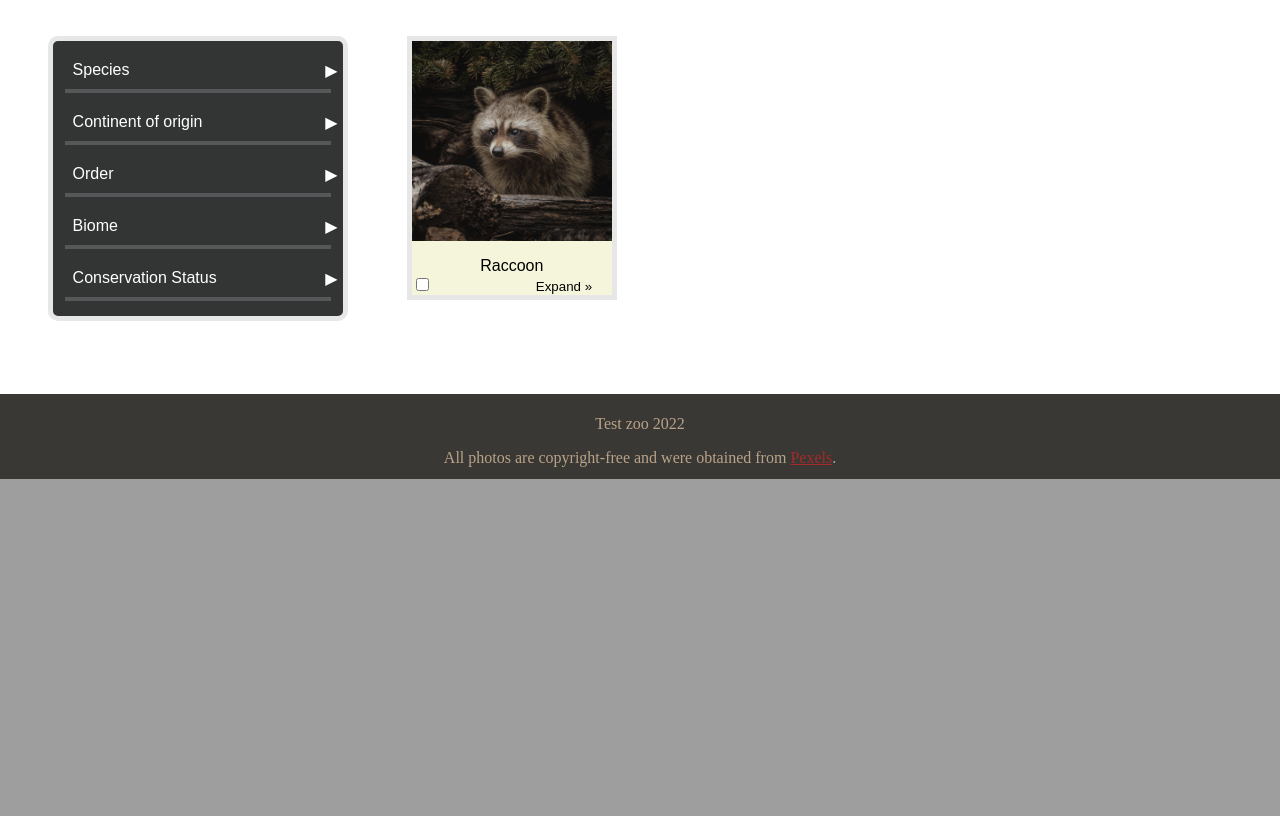
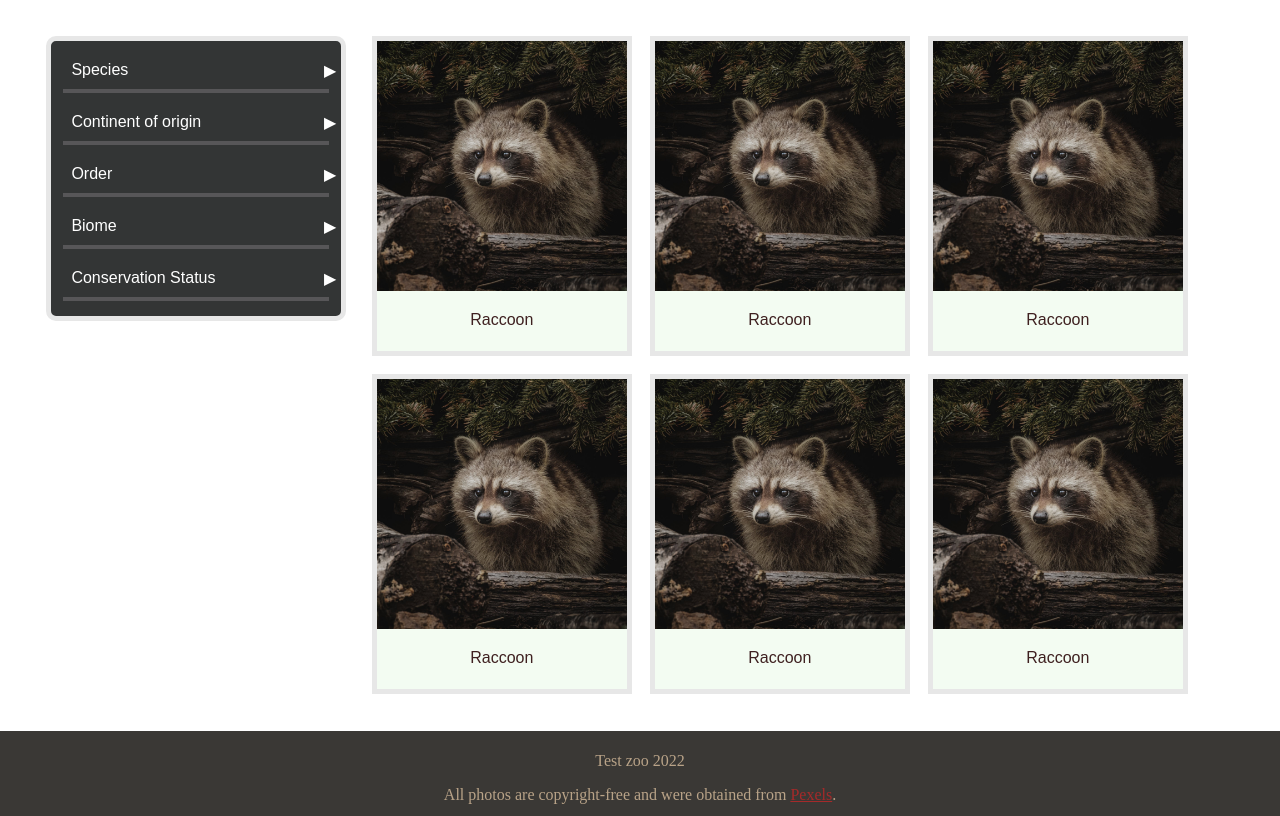
Before and after one commit to Lupu-MarineiGabrielB2/TW2022, a PHP site: page /animals.html in a window 1280 px wide. Shown: the part 460-1276 px from the top of the page. Before the commit the page ends 939 px from the top, so only its background shows below. Run offline with PHP 8.4, Linux system fonts and the light colour scheme.

Commit message:
tiles v2

```diff
--- /dev/null
+++ b/meow/animal_template.html
@@ -0,0 +1 @@
+<P> Raccoon...</P>
--- a/meow/animals.html
+++ b/meow/animals.html
@@ -192,18 +192,61 @@
 
 <!-- template tile for: 1.animal picture and name; 2.basic info about said animal -->
 <div class="tile_set">
-  <div class="tile">
-    <img class="animal_img" src="pictures/raccoon.jpeg" alt="Raccoon">
-    <div class="name_and_expand">
+  <a id="link_to_template_page" href="animal_template.html">
+    <div class="tile">
+      <img class="animal_img" src="pictures/raccoon.jpeg" alt="Raccoon">
       <p id="animal_name"> Raccoon </p>
-      <input type="checkbox" id="expand" name="source" value="expand">
-      <label id="expand_label" for="expand">Expand </label>
+      <div class="animal_text"><p>We have 20 raccoons and they all eat trash. We found them all in a dumpster near the zoo.</p>
+        <p>We have 20 raccoons and they all eat trash. We found them all in a dumpster near the zoo.</p>
+      </div>
     </div>
-    <div class="animal_extra_info">
-      <p>We have 20 raccoons and they all eat trash.</p>
-      <p>We found them all in a dumpster near the zoo.</p>
+  </a>
+  <a id="link_to_template_page" href="animal_template.html">
+    <div class="tile">
+      <img class="animal_img" src="pictures/raccoon.jpeg" alt="Raccoon">
+      <p id="animal_name"> Raccoon </p>
+      <div class="animal_text"><p>We have 20 raccoons and they all eat trash. We found them all in a dumpster near the zoo.</p>
+        <p>We have 20 raccoons and they all eat trash. We found them all in a dumpster near the zoo.</p>
+      </div>
     </div>
-  </div>
+  </a>
+  <a id="link_to_template_page" href="animal_template.html">
+    <div class="tile">
+      <img class="animal_img" src="pictures/raccoon.jpeg" alt="Raccoon">
+      <p id="animal_name"> Raccoon </p>
+      <div class="animal_text"><p>We have 20 raccoons and they all eat trash. We found them all in a dumpster near the zoo.</p>
+        <p>We have 20 raccoons and they all eat trash. We found them all in a dumpster near the zoo.</p>
+      </div>
+    </div>
+  </a>
+  <a id="link_to_template_page" href="animal_template.html">
+    <div class="tile">
+      <img class="animal_img" src="pictures/raccoon.jpeg" alt="Raccoon">
+      <p id="animal_name"> Raccoon </p>
+      <div class="animal_text"><p>We have 20 raccoons and they all eat trash. We found them all in a dumpster near the zoo.</p>
+        <p>We have 20 raccoons and they all eat trash. We found them all in a dumpster near the zoo.</p>
+      </div>
+    </div>
+  </a>
+  <a id="link_to_template_page" href="animal_template.html">
+    <div class="tile">
+      <img class="animal_img" src="pictures/raccoon.jpeg" alt="Raccoon">
+      <p id="animal_name"> Raccoon </p>
+      <div class="animal_text"><p>We have 20 raccoons and they all eat trash. We found them all in a dumpster near the zoo.</p>
+        <p>We have 20 raccoons and they all eat trash. We found them all in a dumpster near the zoo.</p>
+      </div>
+    </div>
+  </a>
+  <a id="link_to_template_page" href="animal_template.html">
+    <div class="tile">
+      <img class="animal_img" src="pictures/raccoon.jpeg" alt="Raccoon">
+      <p id="animal_name"> Raccoon </p>
+      <div class="animal_text"><p>We have 20 raccoons and they all eat trash. We found them all in a dumpster near the zoo.</p>
+        <p>We have 20 raccoons and they all eat trash. We found them all in a dumpster near the zoo.</p>
+      </div>
+    </div>
+  </a>
+
 </div>
 
 </div>    <!-- end of "content"-->
--- /dev/null
+++ b/meow/scripts/clear_filters.js
@@ -0,0 +1,7 @@
+var document =
+var button=document.querySelector('label');
+button.addEventListener("click", myFunction());
+
+  function myFunction() {
+      alert();
+}
--- a/meow/styles/tile.css
+++ b/meow/styles/tile.css
@@ -1,17 +1,4 @@
-.tile{
-    display: flex;
-    flex-direction: column;
-    flex-wrap: wrap;
-    margin: 10px;
-    padding-top: 0px;
-    margin-top: 5px;
-    max-height: 300px;
-    min-width: fit-conten;
-    max-width: 200px;
-    background-color:beige;
-    border: 5px solid rgb(231, 231, 231);
-}
-
+/* Sets prop. for all animals displayed*/
 .tile_set{
     padding-top: 5px;
     margin-bottom: 2em;
@@ -19,54 +6,28 @@
     flex-direction: row;
     flex-wrap: wrap;
     align-content: flex-start;
-    gap: 1.5em;
+    gap: 0.5em;
 }
 
-#animal_name, #expand_label{
+/* Prop. for a single animal "card"*/
+.tile{
+    padding-top: 0px;
+    margin: 5px;
+    padding-bottom: 10px;
+    min-width: fit-content;
+    max-width: fit-content;
+    height: 300px;
+    background-color:rgb(243, 252, 242);
+    border: 5px solid rgb(231, 231, 231);
+    position: relative;
+    display: inline-block; /* Make the width of box same as image */
+}
+
+#animal_name{
     font-family: Arial, Helvetica, sans-serif;
     margin-bottom: 0px;
     text-align: center;
-    color:black;
-}
-
-#expand_label{
-    font-size: smaller;
-    position: relative;
-    margin-left: 100px;
-    cursor: pointer;
-}
-
-#expand_label::after{
-    display:inline;
-    content: "\00BB";
-}
-
-#expand_label:hover{
-    opacity: 0.7;
-}
-
-/*
-#expand{
-    display: none;
-}
-*/
-
-.animal_extra_info{
-    float: left;
-    color: transparent;
-}
-
-.tile input ~ .animal_extra_info{
-    overflow: hidden;
-    max-width: 0px;
-    max-height: 0px;
-}
-
-.tile input:checked ~ .tile .animal_extra_info{
-    max-width: fit-content;
-    max-height: fit-content;
-    color: black;
-    overflow: visible;
+    color:rgb(63, 33, 33);
 }
 
 .animal_img{
@@ -74,9 +35,34 @@
     margin: 0%;
     padding: 0px;
     background-position: 100%;
-    min-height: 200px;
-    max-height: 200px;
-    min-width: 200px;
-    max-width: 200px;
+    height: 250px;
+    width: 250px;
     position:relative;
 }
+
+/* For the text that appears on hover*/
+.tile .animal_text{
+    width: 250px;
+    color: transparent;
+    position: absolute;
+    margin: 0px;
+    left: 0;
+    right: 0;
+    top: 0%;
+    text-align: center;
+    height: 0px;
+    transition-property: color, height;
+    transition: 0.5s 0.3s;
+}
+
+.animal_text p{
+    padding: 15px;
+    margin: 0px;
+}
+
+.animal_text:hover{
+    height: 250px;
+    color: black;
+    background-color: rgb(59, 182, 90);
+    opacity: 1;
+}
```
